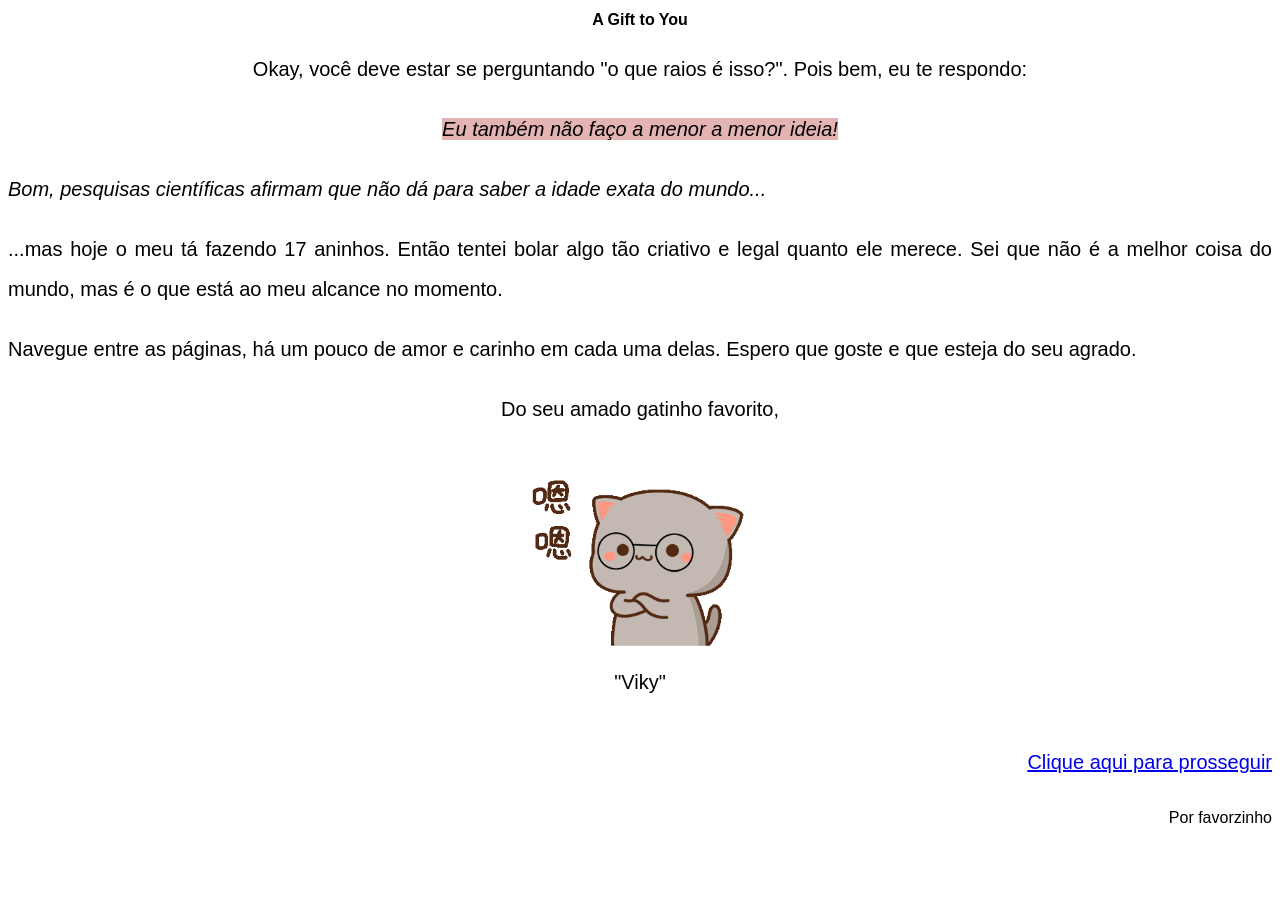
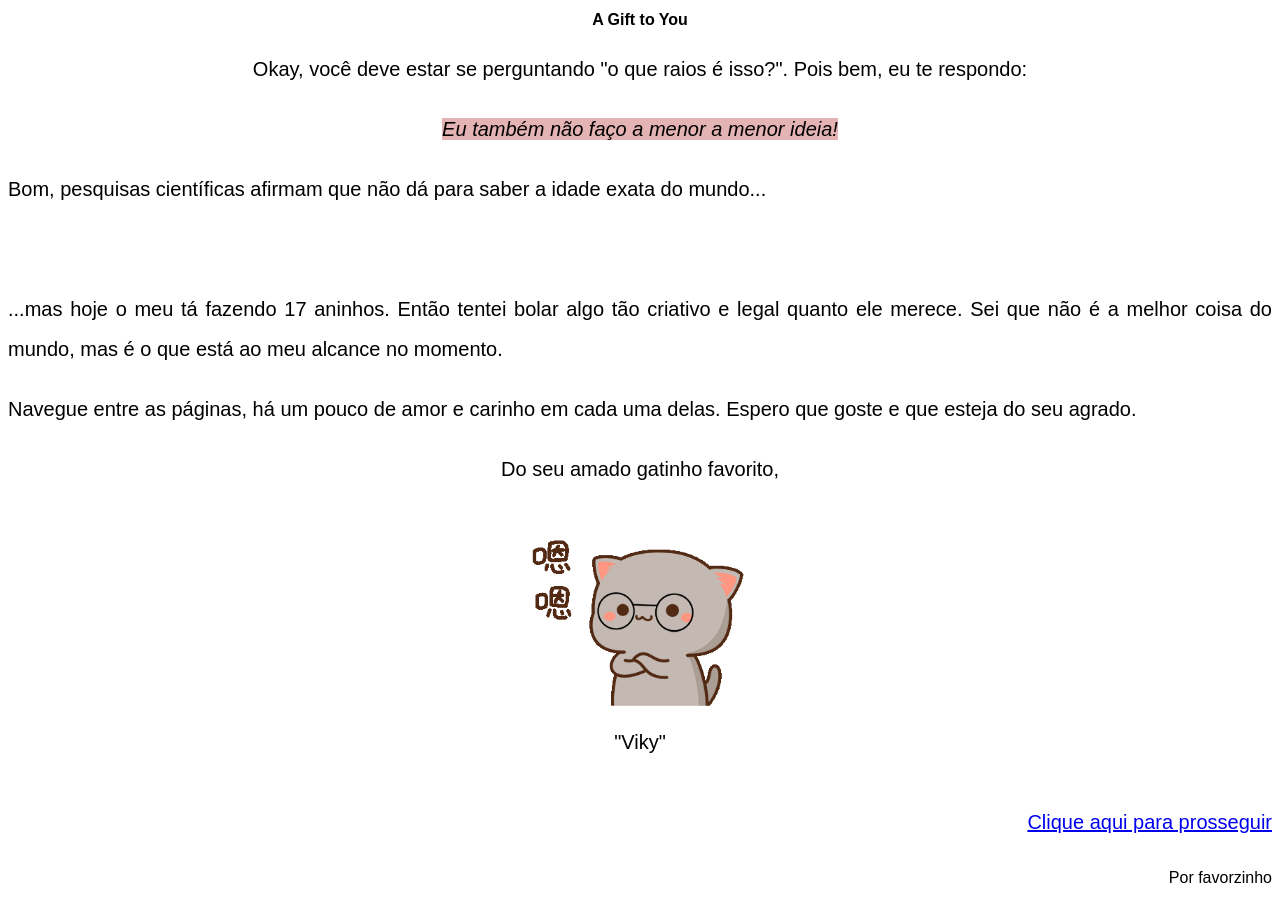
Before and after one commit to viky7/viky7.github.io, a plain HTML site: page gifttoyou/index.html in a window 1280 px wide. Before the commit the page ends 850 px from the top, so only its background shows below. Drawn offline with Linux system fonts and the light colour scheme.

Commit message:
Update index.html

```diff
--- a/gifttoyou/index.html
+++ b/gifttoyou/index.html
@@ -12,7 +12,8 @@
     <h1 style="font-size: medium;">A Gift to You</h1>
     <p>Okay, você deve estar se perguntando "o que raios é isso?". Pois bem, eu te respondo:</p>
     <p><em><mark>Eu também não faço a menor a menor ideia!</mark></em></p>
-    <p style="text-align: justify;"><em>Bom, pesquisas científicas afirmam que não dá para saber a idade exata do mundo...</em> </p>
+    <p style="text-align: justify;">Bom, pesquisas científicas afirmam que não dá para saber a idade exata do mundo... </p>
+    <p>ㅤ</p>
     <p style="text-align: justify;">...mas hoje o meu tá fazendo 17 aninhos. Então tentei bolar algo tão criativo e legal quanto ele merece. Sei que não é a melhor coisa do mundo, mas é o que está ao meu alcance no momento. </p>
     <p style="text-align: justify;">Navegue entre as páginas, há um pouco de amor e carinho em cada uma delas. Espero que goste e que esteja do seu agrado.</p>
     <p>Do seu amado gatinho favorito,</p>
```
